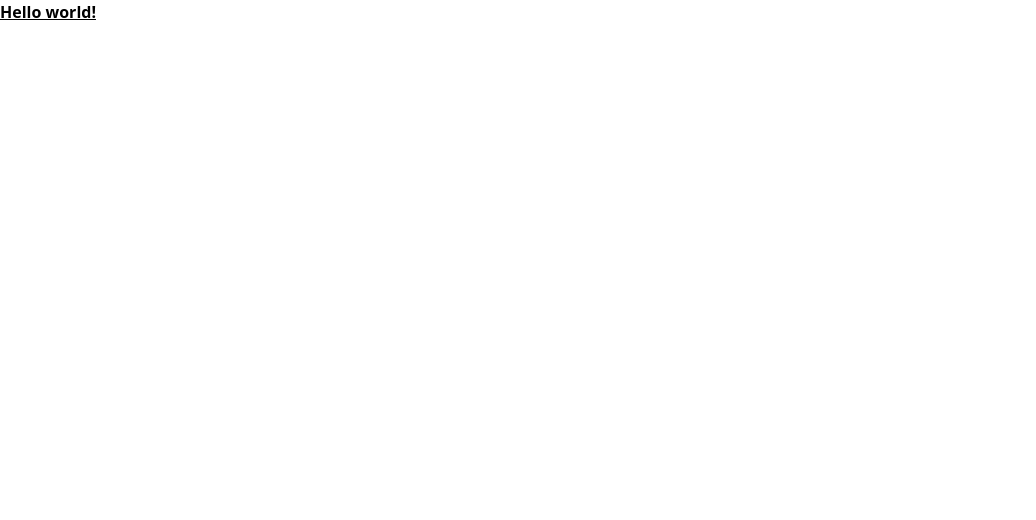
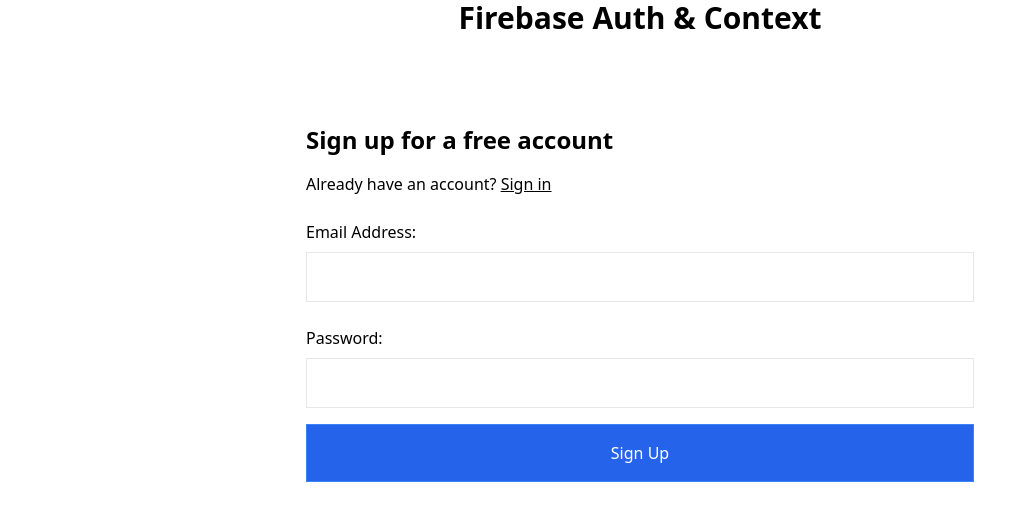
Before and after one commit to nirgluzman/Firebase-AuthN-ProtectedRoutes-Context, a React (Create React App) app: page /signup in a window 1280 px wide. Shown: the top 520 px of the page, without its empty margins (0-1036 px from the left). Built offline with nearby package versions, Linux system fonts and the light colour scheme.

Commit message:
basic skeleton for: Signin, Signup & Account components

```diff
--- a/package.json
+++ b/package.json
@@ -8,6 +8,7 @@
     "@testing-library/user-event": "^13.5.0",
     "react": "^18.2.0",
     "react-dom": "^18.2.0",
+    "react-router-dom": "^6.8.2",
     "react-scripts": "5.0.1",
     "web-vitals": "^2.1.4"
   },
--- a/src/App.js
+++ b/src/App.js
@@ -1,7 +1,20 @@
+import { Route, Routes } from "react-router-dom";
+
+import Signin from "./components/Signin";
+import Signup from "./components/Signup";
+import Account from "./components/Account";
+
 function App() {
   return (
     <div>
-      <h1 className="text-1xl font-bold underline">Hello world!</h1>
+      <h1 className="text-center text-3xl font-bold">
+        Firebase Auth & Context
+      </h1>
+      <Routes>
+        <Route path="/" element={<Signin />}></Route>
+        <Route path="/signup" element={<Signup />}></Route>
+        <Route path="/account" element={<Account />}></Route>
+      </Routes>
     </div>
   );
 }
--- /dev/null
+++ b/src/components/Account.js
@@ -0,0 +1,11 @@
+const Account = () => {
+  return (
+    <div className="max-w-[600px] mx-auto my-16 p-4">
+      <h1 className="text-2xl font-bold py-4">Account</h1>
+      <p>User Email:</p>
+      <button className="border px-6 py-2 my-4">Logout</button>
+    </div>
+  );
+};
+
+export default Account;
--- /dev/null
+++ b/src/components/Signin.js
@@ -0,0 +1,32 @@
+import { Link } from "react-router-dom";
+
+const Signin = () => {
+  return (
+    <div className="max-w-[700px] mx-auto my-16 p-4">
+      <div>
+        <h1 className="text-2xl font-bold py-2">Sign in to your account</h1>
+        <p className="py-2">
+          Don't have an account yet?{" "}
+          <Link to="/signup" className="underline">
+            Sign up
+          </Link>
+        </p>
+      </div>
+      <form>
+        <div className="flex flex-col py-2">
+          <label className="py-2 font-medium">Email Address:</label>
+          <input className="border p-3" type="email" />
+        </div>
+        <div className="flex flex-col py-2">
+          <label className="py-2 font-medium">Password:</label>
+          <input className="border p-3" type="password" />
+        </div>
+        <button className="border border-blue-500 bg-blue-600 hover:bg-blue-500 w-full p-4 my-2 text-white">
+          Sign Ip
+        </button>
+      </form>
+    </div>
+  );
+};
+
+export default Signin;
--- /dev/null
+++ b/src/components/Signup.js
@@ -0,0 +1,32 @@
+import { Link } from "react-router-dom";
+
+const Signup = () => {
+  return (
+    <div className="max-w-[700px] mx-auto my-16 p-4">
+      <div>
+        <h1 className="text-2xl font-bold py-2">Sign up for a free account</h1>
+        <p className="py-2">
+          Already have an account?{" "}
+          <Link to="/" className="underline">
+            Sign in
+          </Link>
+        </p>
+      </div>
+      <form>
+        <div className="flex flex-col py-2">
+          <label className="py-2 font-medium">Email Address:</label>
+          <input className="border p-3" type="email" />
+        </div>
+        <div className="flex flex-col py-2">
+          <label className="py-2 font-medium">Password:</label>
+          <input className="border p-3" type="password" />
+        </div>
+        <button className="border border-blue-500 bg-blue-600 hover:bg-blue-500 w-full p-4 my-2 text-white">
+          Sign Up
+        </button>
+      </form>
+    </div>
+  );
+};
+
+export default Signup;
--- a/src/index.js
+++ b/src/index.js
@@ -3,5 +3,12 @@
 import "./index.css";
 import App from "./App";
 
+import { BrowserRouter } from "react-router-dom";
+
 const root = ReactDOM.createRoot(document.getElementById("root"));
-root.render(<App />);
+
+root.render(
+  <BrowserRouter>
+    <App />
+  </BrowserRouter>
+);
```
Also changed, not shown: 1 other file (tests, documents, lock files or other folders).
